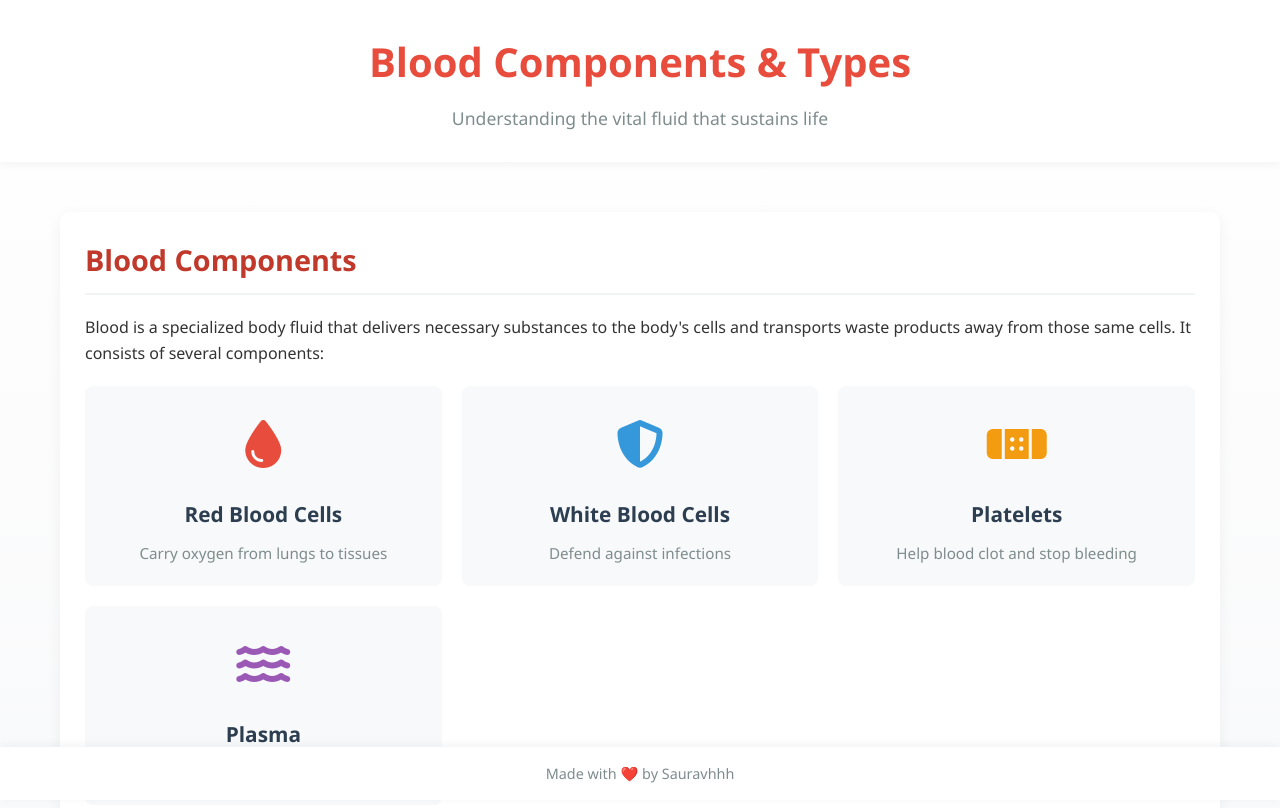
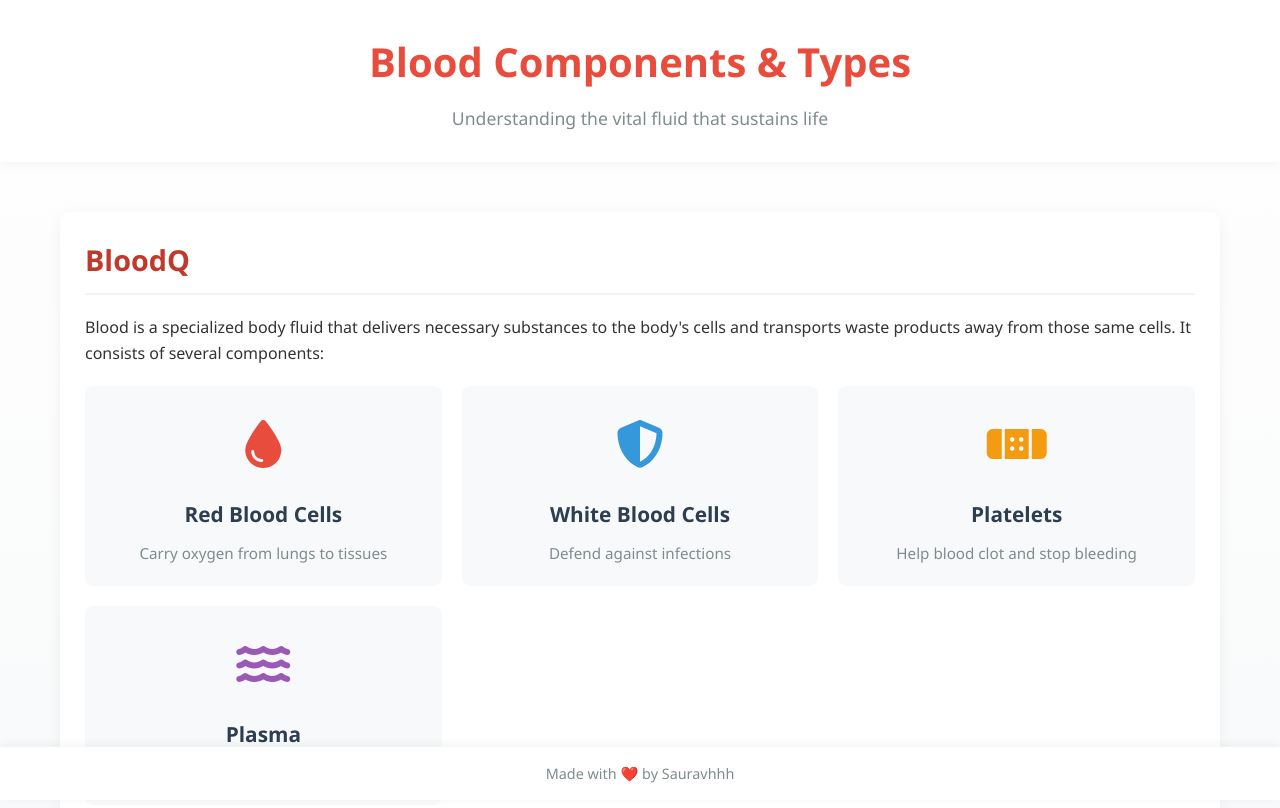
Before and after one commit to sauravhhh/BloodQ, a plain HTML site: page index.html in a window 1280 px wide. Shown: the top 808 px of the page. Drawn offline with Linux system fonts and the light colour scheme.

Commit message:
Change title and heading from 'Blood Components' to 'BloodQ'

```diff
--- a/index.html
+++ b/index.html
@@ -3,7 +3,7 @@
 <head>
     <meta charset="UTF-8">
     <meta name="viewport" content="width=device-width, initial-scale=1.0">
-    <title>Blood Components & Types</title>
+    <title>BloodQ</title>
     <link rel="stylesheet" href="https://cdnjs.cloudflare.com/ajax/libs/font-awesome/6.4.0/css/all.min.css">
     <style>
         * {
@@ -298,7 +298,7 @@
 
     <div class="container">
         <section class="section">
-            <h2>Blood Components</h2>
+            <h2>BloodQ</h2>
             <p>Blood is a specialized body fluid that delivers necessary substances to the body's cells and transports waste products away from those same cells. It consists of several components:</p>
 
             <div class="blood-components">
```
